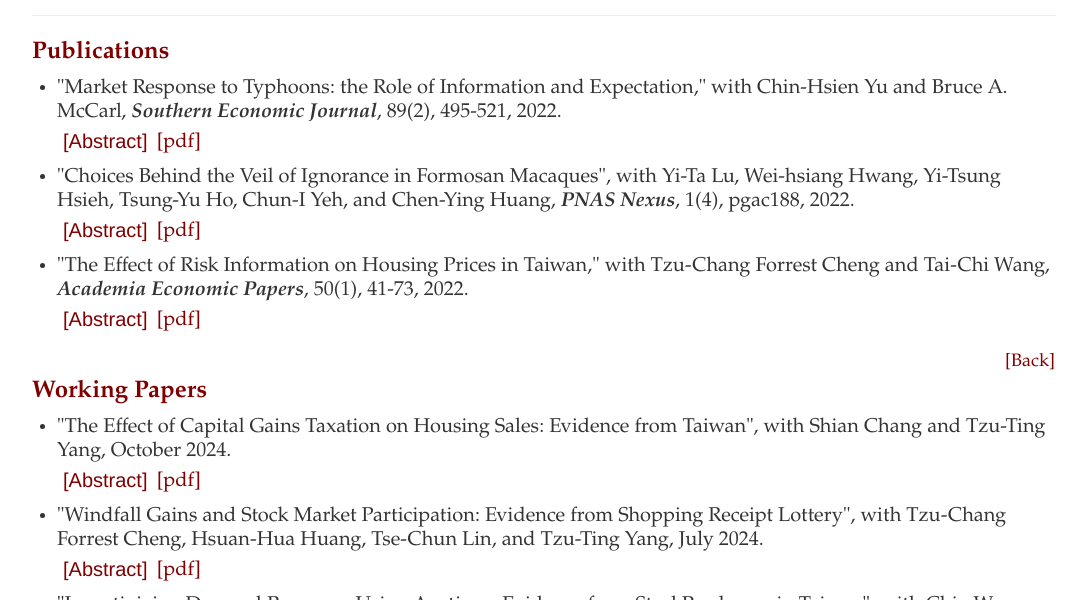
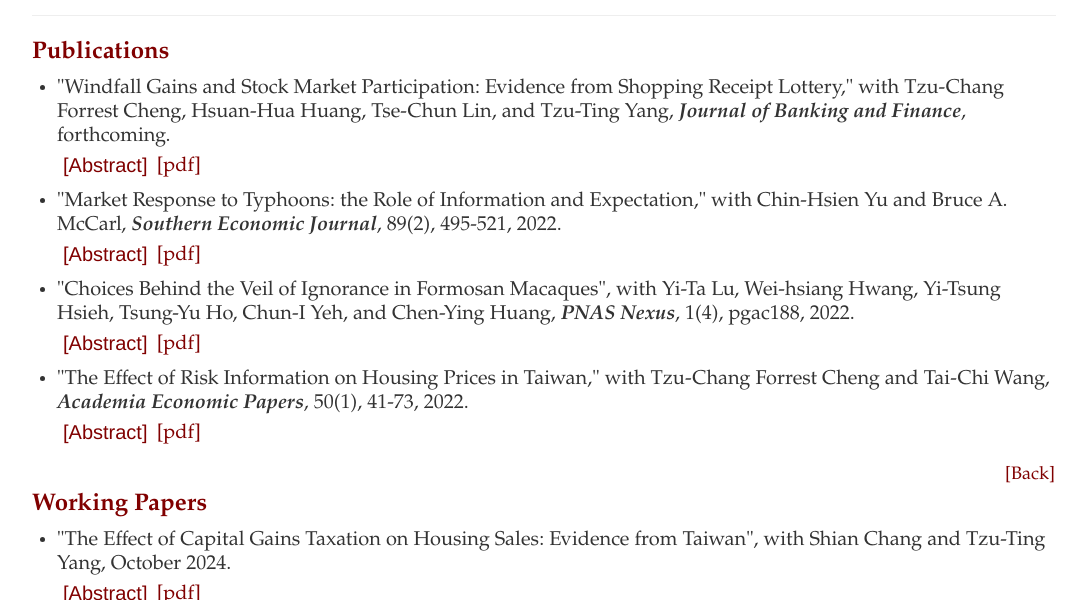
Before and after one commit to JiandaZhu/JiandaZhu.github.io, a plain HTML site: page index.htm in a window 1280 px wide. Shown: the part 352-952 px from the top of the page, without its empty margins (96-1181 px from the left). Drawn offline with Linux system fonts and the light colour scheme.

Commit message:
update JBF

```diff
--- a/index.htm
+++ b/index.htm
@@ -141,6 +141,16 @@
 <div id="Publications">
 <h2> Publications </h2>
 <ul>
+	<li class="paper_title">"Windfall Gains and Stock Market Participation: Evidence from Shopping Receipt Lottery," <span class="coauthor">with Tzu-Chang Forrest Cheng, Hsuan-Hua Huang, Tse-Chun Lin, and Tzu-Ting Yang</span>, <span class="journal">Journal of Banking and Finance</span>, forthcoming.</li>
+	<button class="button" data-toggle="collapse" data-target="#Lottery">[Abstract]</button>
+	<a class="pdf" href="doc/Lottery.pdf">[pdf]</a>
+	<div id="Lottery" class="collapse container">
+	<p class="abstract">
+This paper utilizes receipt lotteries in Taiwan, along with comprehensive administrative data, to examine the effect of cash windfalls on stock market participation and portfolio diversification, which can help us understand whether wealth levels serve as the explanation for the limited participation and under-diversification puzzles in stock markets. The results indicate that each million TWD (approximately 33,000 USD) windfall gain from winning receipt lotteries increases the probability of stock market participation by 1.09 percentage points. This effect is primarily driven by individuals who were not participating in the stock market prior to winning. For existing participants, each million TWD windfall increases the total value of stocks by 142,552 TWD, attributed to both an increase in their number of shares and higher average prices of the stocks they hold. Additionally, we find that individuals do not significantly diversify their portfolios after winning the lottery, suggesting that wealth level is not the primary reason for under-diversification.
+
+	</p>
+	</div>
+
 	<li class="paper_title">"Market Response to Typhoons: the Role of Information and Expectation," <span class="coauthor">with Chin-Hsien Yu and Bruce A. McCarl</span>, <span class="journal">Southern Economic Journal</span>, 89(2), 495-521, 2022.</li>
 	<button class="button" data-toggle="collapse" data-target="#Typhoons">[Abstract]</button>
 	<a class="pdf" href="doc/Typhoon.pdf">[pdf]</a>
@@ -192,16 +202,6 @@ This research uses a difference-in-differences framework to investigate the effe
 	<div id="NAME" class="collapse container">
 	<p class="abstract">
 This paper uses a difference-in-differences framework to examine the impact of Taiwan's 2016 tax reform on the housing market. The empirical results show that the implementation of the capital gains tax reduced capital gains, rates of return, and the proportion of transactions with positive gains, indicating a lock-in effect for transactions with high potential gains. In contrast, between the announcement and implementation, capital gains increased as sellers with high potential gains tended to sell their properties before the implementation. Finally, at the time of the tax regime change, capital gains sharply declined, reflecting sellers' self-selection behavior: those with high gains sold before the reform, while those with lower gains waited until after 2016.
-	</p>
-	</div>
-
-
-	<li class="paper_title">"Windfall Gains and Stock Market Participation: Evidence from Shopping Receipt Lottery", <span class="coauthor">with Tzu-Chang Forrest Cheng, Hsuan-Hua Huang, Tse-Chun Lin, and Tzu-Ting Yang</span>, July 2024.</li>
-	<button class="button" data-toggle="collapse" data-target="#Lottery">[Abstract]</button>
-	<a class="pdf" href="doc/Lottery.pdf">[pdf]</a>
-	<div id="Lottery" class="collapse container">
-	<p class="abstract">
-This paper utilizes receipt lotteries in Taiwan along with comprehensive administrative data to examine the effect of cash windfalls on stock market participation and portfolio diversification. The results indicate that each million TWD (approximately 33,000 USD) windfall gain from winning receipt lotteries increases the probability of stock market participation by 1.09 percentage points. This effect is primarily driven by individuals who were not participating in the stock market prior to winning. For existing participants, each million TWD windfall increases the total value of stocks by 142,552 TWD, attributed to both an increase in their number of shares and higher average prices of the stocks they hold. Additionally, each million TWD windfall increases the total value of "new" stocks by 61,189 TWD, accounting for approximately 43% of the total increase in stock value. This demonstrates that cash windfalls can lead to portfolio diversification.
 	</p>
 	</div>
 
```
Also changed, not shown: 2 other files.
